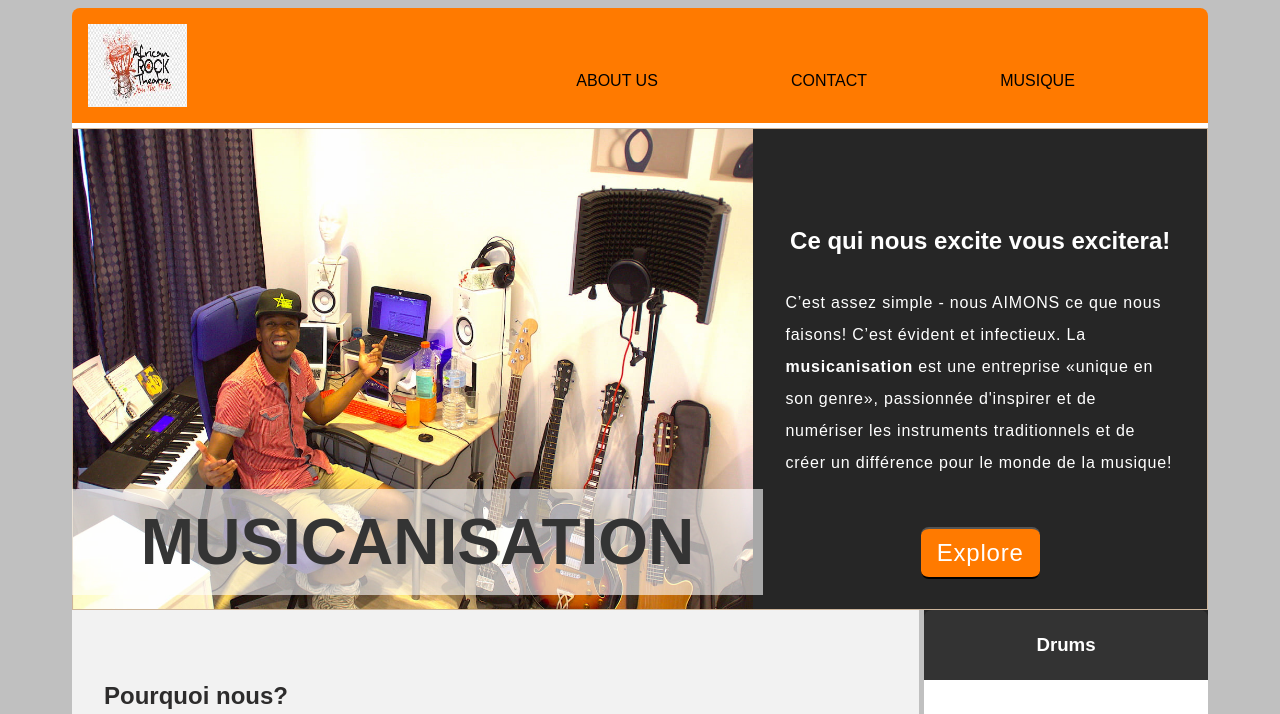
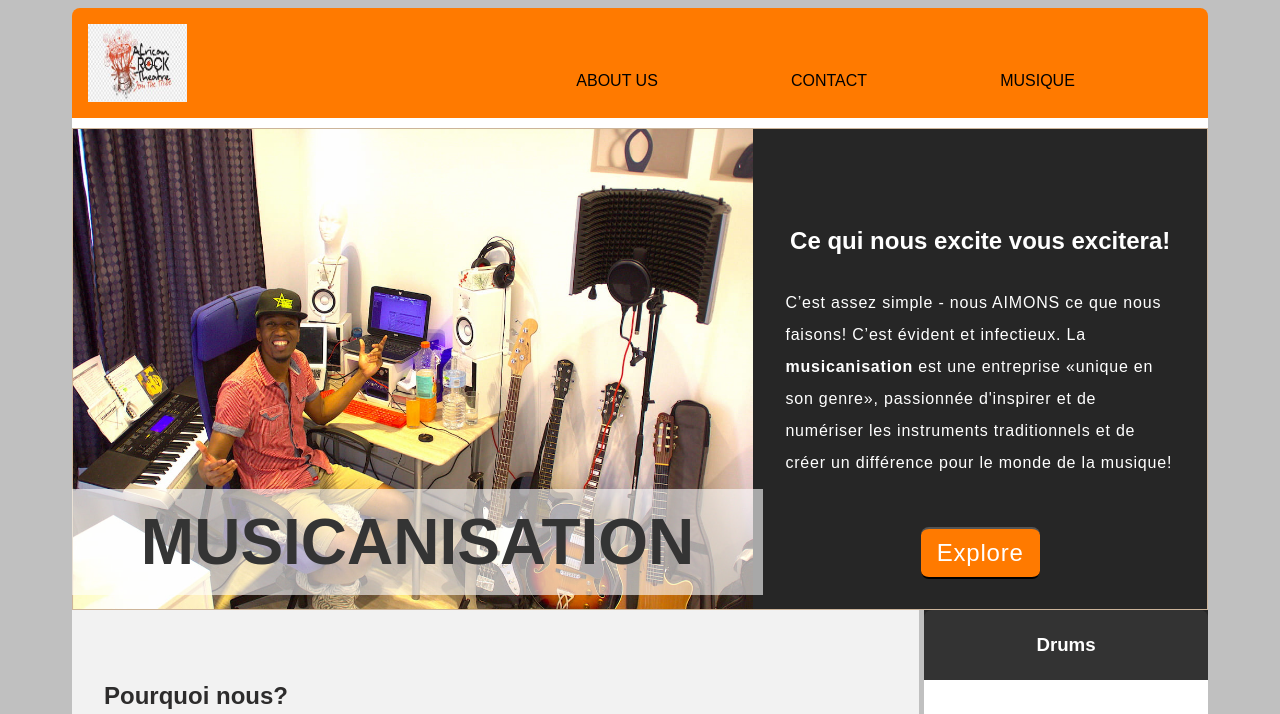
Before and after one commit to nacbeatz/musicalisation, a website built with Parcel: page index.html in a window 1280 px wide. Shown: the top 714 px of the page. Built offline with nearby package versions, Linux system fonts and the light colour scheme.

Commit message:
header margin

```diff
--- a/styles.css
+++ b/styles.css
@@ -24,7 +24,7 @@ header {
     flex-direction: row;
     width: 100%;
     height: 15vh;
-    border-bottom:5px solid white;
+    border-bottom:10px solid white;
 }
 
 #header_logo {
```
